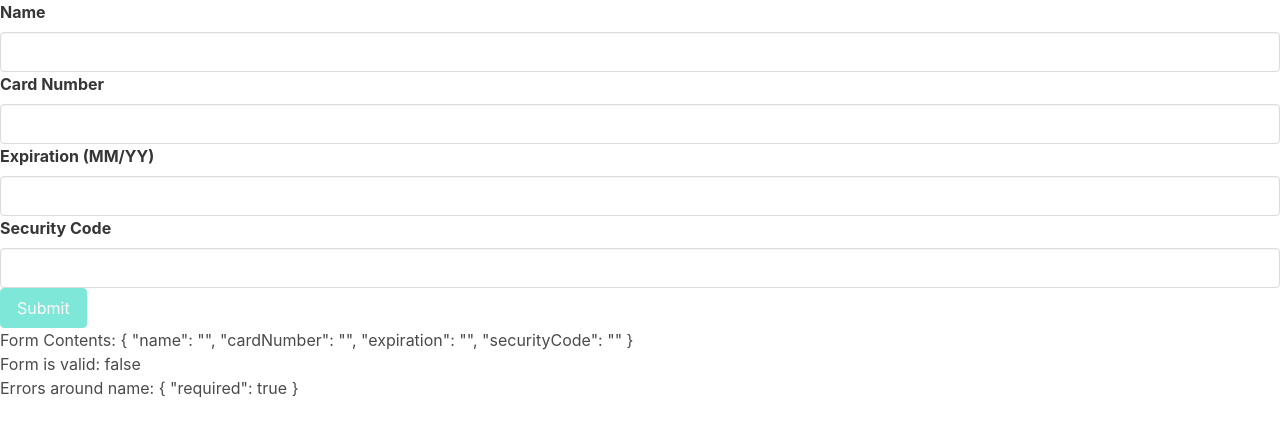
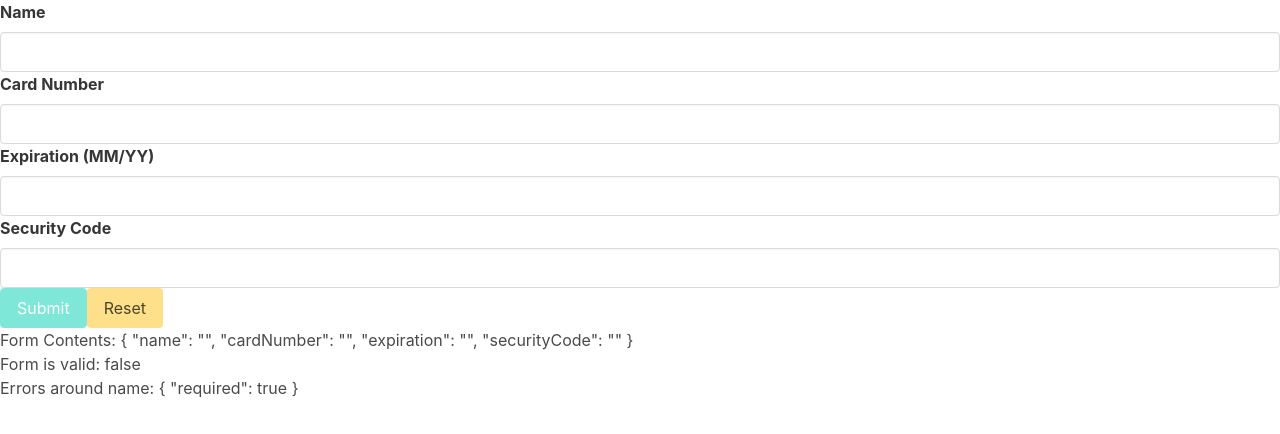
Before and after one commit to rcvrygirl/credit-card-form, an Angular app: page / in a window 1280 px wide. Shown: the top 434 px of the page. Built offline with nearby package versions, Linux system fonts and the light colour scheme.

Commit message:
added reset button

```diff
--- a/package.json
+++ b/package.json
@@ -19,6 +19,7 @@
     "@angular/platform-browser-dynamic": "~13.1.0",
     "@angular/router": "~13.1.0",
     "bulma": "^0.9.3",
+    "ngx-mask": "^13.1.12",
     "rxjs": "~7.4.0",
     "tslib": "^2.3.0",
     "zone.js": "~0.11.4"
--- a/src/app/app.module.ts
+++ b/src/app/app.module.ts
@@ -14,7 +14,7 @@ import { InputComponent } from './input/input.component';
   ],
   imports: [
     BrowserModule,
-    ReactiveFormsModule
+    ReactiveFormsModule,
   ],
   providers: [],
   bootstrap: [AppComponent]
--- a/src/app/card-form/card-form.component.html
+++ b/src/app/card-form/card-form.component.html
@@ -4,6 +4,9 @@
 <app-input label="Expiration (MM/YY)" [control]="cardForm.get('expiration')"></app-input>
 <app-input label="Security Code" [control]="cardForm.get('securityCode')"></app-input>
 <button class="button is-primary" [disabled]="cardForm.invalid" type="submit">Submit</button>
+<button class="button is-warning" type="button" (click)="onResetClick()">
+    Reset
+</button>
 </form>
 
 <div>Form Contents: {{ cardForm.value | json }}</div>
--- a/src/app/card-form/card-form.component.ts
+++ b/src/app/card-form/card-form.component.ts
@@ -41,4 +41,8 @@ export class CardFormComponent implements OnInit {
     console.log('form was submitted')
   }
 
+  onResetClick() {
+    this.cardForm.reset();
+  }
+
 }
--- a/src/app/date-form-control.ts
+++ b/src/app/date-form-control.ts
@@ -1,7 +1,12 @@
 import { FormControl } from "@angular/forms";
 
 export class DateFormControl extends FormControl {
-    override setValue(value: string, options: any) {
+    override setValue(value: string | null, options: any) {
+        if (!value) {
+            super.setValue('', { ...options, emitModelToViewChange: true })
+            return;
+        }
+
         if (value.match(/[^0-9|\/]/gi)) {
             super.setValue(this.value, { ...options, emitModelToViewChange: true })
             return;
```
Also changed, not shown: 1 other file (tests, documents, lock files or other folders).
